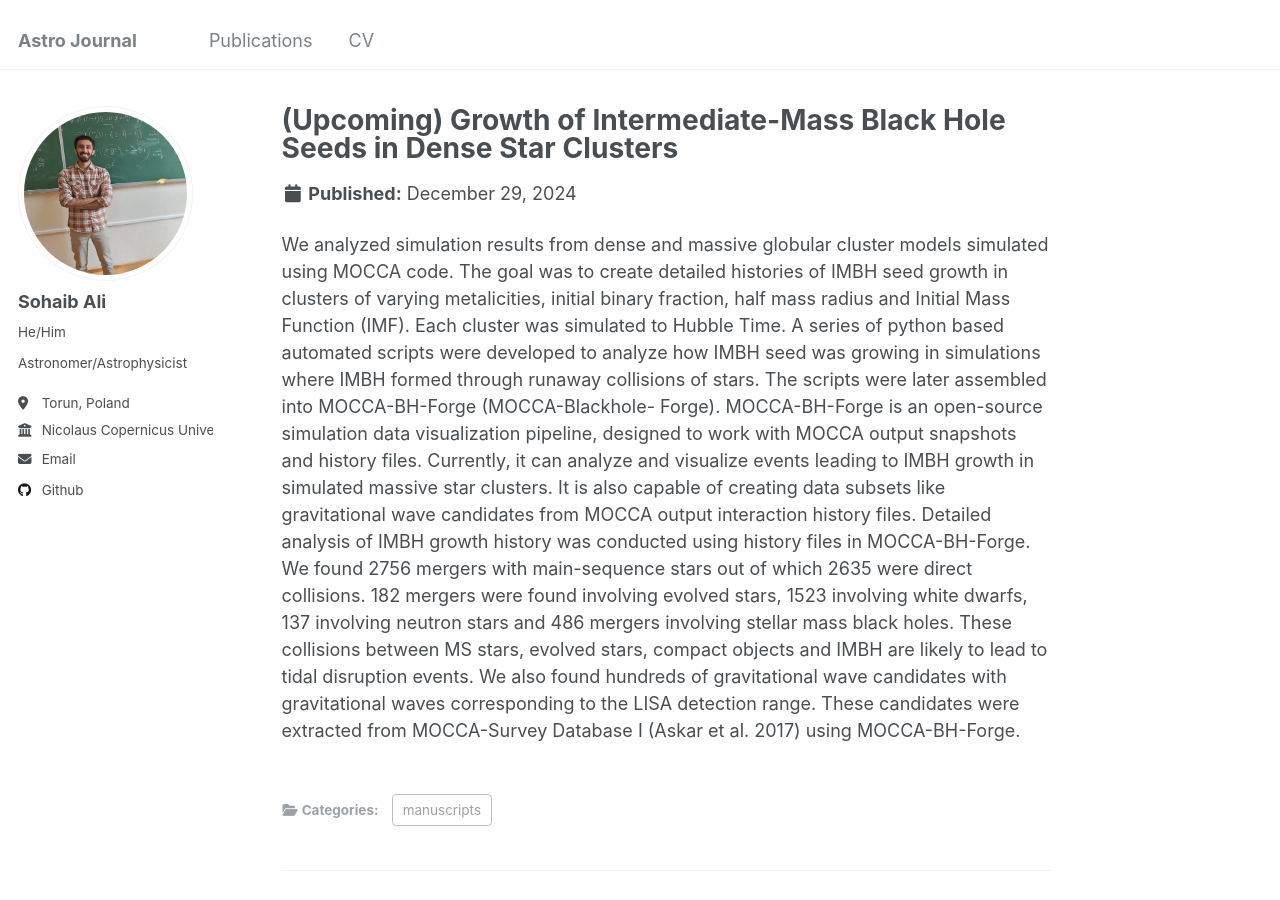
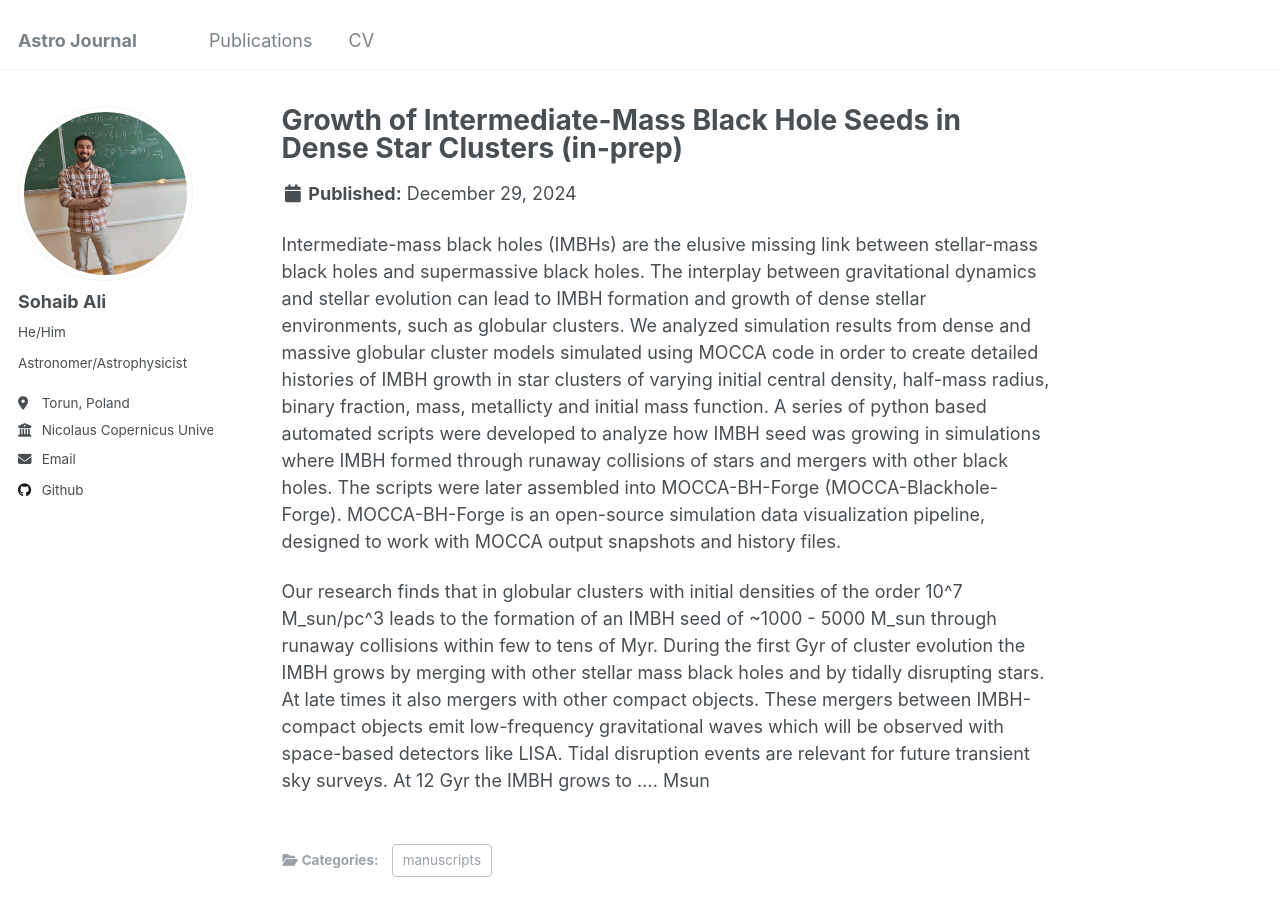
Before and after one commit to nebula-navigator/nebula-navigator.github.io, a Jekyll site: the page built from _publications/growth-black-holes.md, in a window 1280 px wide and 900 px high. Built offline with Jekyll 4.4.1, drawn with Linux system fonts in a browser that asks for light colours.

Commit message:
Update growth-black-holes.md

```diff
--- a/_publications/growth-black-holes.md
+++ b/_publications/growth-black-holes.md
@@ -1,5 +1,5 @@
 ---
-title: "(Upcoming) Growth of Intermediate-Mass Black Hole Seeds in Dense Star Clusters"
+title: "Growth of Intermediate-Mass Black Hole Seeds in Dense Star Clusters (in-prep)"
 collection: publications
 category: manuscripts
 permalink:
@@ -23,21 +23,6 @@ paperurl: 'http://academicpages.github.io/files/paper3.pdf'
 citation: 'Your Name, You. (2015). &quot;Paper Title Number 3.&quot; <i>Journal 1</i>. 1(3).'
 --- -->
 
-We analyzed simulation results from dense and massive globular cluster models simulated using
-MOCCA code. The goal was to create detailed histories of IMBH seed growth in clusters of varying
-metalicities, initial binary fraction, half mass radius and Initial Mass Function (IMF). Each cluster
-was simulated to Hubble Time. A series of python based automated scripts were developed to
-analyze how IMBH seed was growing in simulations where IMBH formed through runaway
-collisions of stars. The scripts were later assembled into MOCCA-BH-Forge (MOCCA-Blackhole-
-Forge). MOCCA-BH-Forge is an open-source simulation data visualization pipeline, designed to
-work with MOCCA output snapshots and history files. Currently, it can analyze and visualize events
-leading to IMBH growth in simulated massive star clusters. It is also capable of creating data
-subsets like gravitational wave candidates from MOCCA output interaction history files. Detailed
-analysis of IMBH growth history was conducted using history files in MOCCA-BH-Forge. We
-found 2756 mergers with main-sequence stars out of which 2635 were direct collisions. 182
-mergers were found involving evolved stars, 1523 involving white dwarfs, 137 involving neutron
-stars and 486 mergers involving stellar mass black holes. These collisions between MS stars,
-evolved stars, compact objects and IMBH are likely to lead to tidal disruption events. We also found
-hundreds of gravitational wave candidates with gravitational waves corresponding to the LISA
-detection range. These candidates were extracted from MOCCA-Survey Database I (Askar et al.
-2017) using MOCCA-BH-Forge.
+Intermediate-mass black holes (IMBHs) are the elusive missing link between stellar-mass black holes and supermassive black holes. The interplay between gravitational dynamics and stellar evolution can lead to IMBH formation and growth of dense stellar environments, such as globular clusters. We analyzed simulation results from dense and massive globular cluster models simulated using MOCCA code in order to create detailed histories of IMBH growth in star clusters of varying initial central density, half-mass radius, binary fraction, mass, metallicty and initial mass function. A series of python based automated scripts were developed to analyze how IMBH seed was growing in simulations where IMBH formed through runaway collisions of stars and mergers with other black holes. The scripts were later assembled into MOCCA-BH-Forge (MOCCA-Blackhole-Forge). MOCCA-BH-Forge is an open-source simulation data visualization pipeline, designed to work with MOCCA output snapshots and history files.
+
+Our research finds that in globular clusters with initial densities of the order 10^7 M_sun/pc^3 leads to the formation of an IMBH seed of ~1000 - 5000 M_sun through runaway collisions within few to tens of Myr. During the first Gyr of cluster evolution the IMBH grows by merging with other stellar mass black holes and by tidally disrupting stars.  At late times it also mergers with other compact objects. These mergers between IMBH-compact objects emit low-frequency gravitational waves which will be observed with space-based detectors like LISA. Tidal disruption events are relevant for future transient sky surveys. At 12 Gyr the IMBH grows to …. Msun
```
